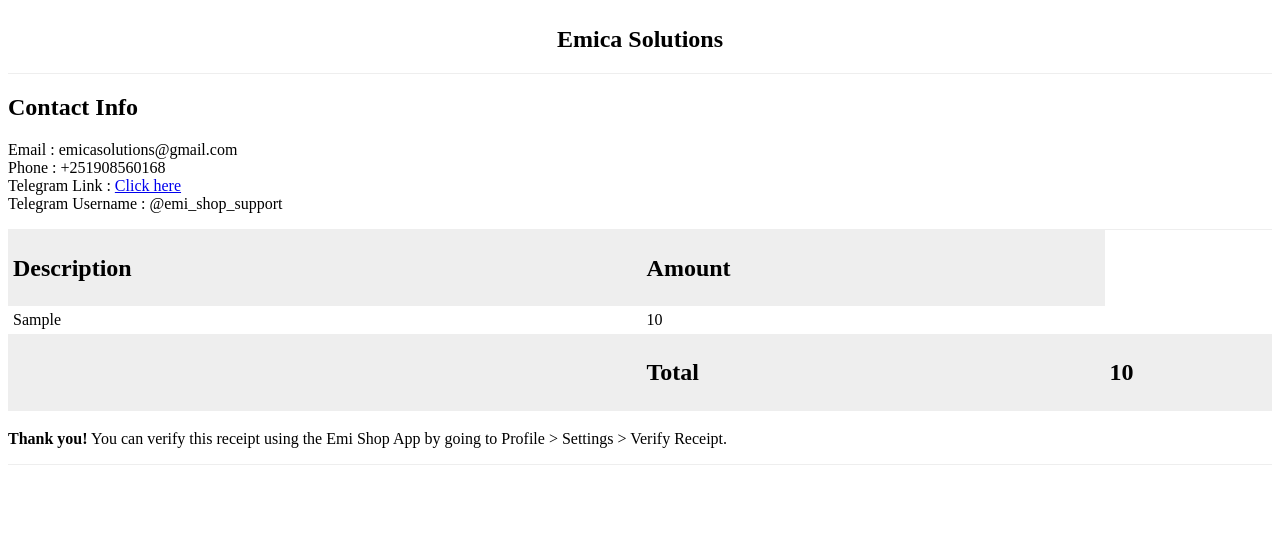
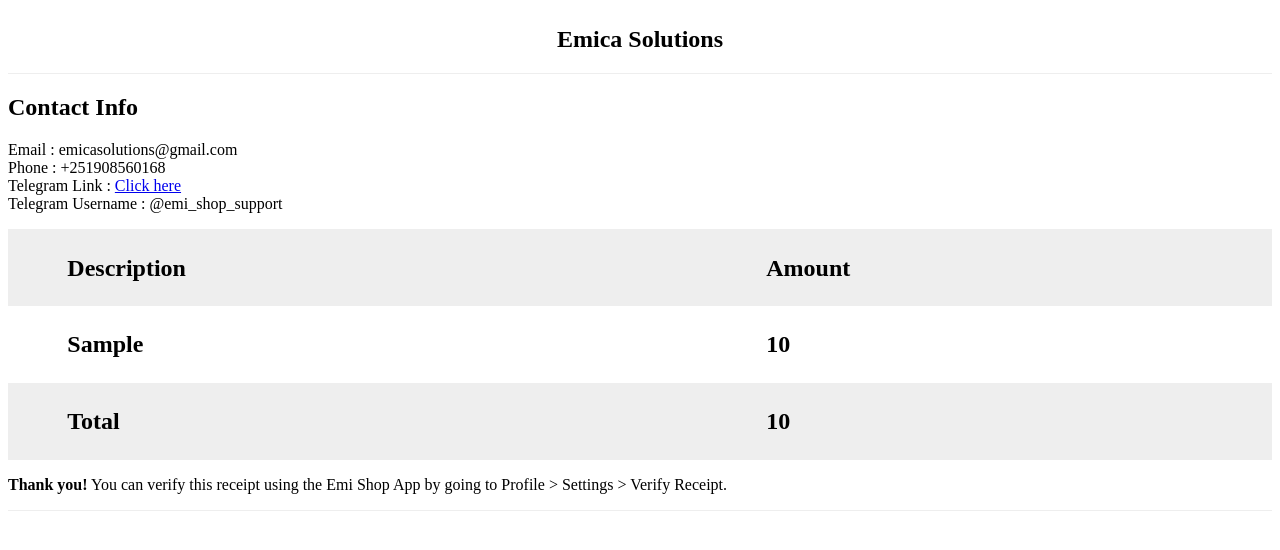
Before and after one commit to Natan-Asrat/ecommerce_app_backend, a Django app: template posts/templates/receipt.html in a window 1280 px wide. Shown: the part 62-612 px from the top of the page. Run offline with Django 4.2, Linux system fonts and the light colour scheme; data comes from the database, SQL or seed files in the repository; tables that the repository leaves empty hold one stand-in row (values such as "Sample post"); the template is opened without the code that fills it: values that come from a table or form of the project are taken from there, most other values are stand-ins (such as "Sample title", 1, 10 or a date in 2020); parts of the project's set-up code (start-up, migrations or seed data) failed here and were passed over.

Commit message:
width and font

```diff
--- a/posts/templates/receipt.html
+++ b/posts/templates/receipt.html
@@ -44,11 +44,6 @@
             background: #EEE;
         }
 
-
-
-        #legalcopy {
-            margin-top: 5mm;
-        }
     </style>
 </head>
 <body>
@@ -76,14 +71,14 @@
             <div id="table">
                 <table>
                     <tr class="tabletitle">
+                        <td></td>
                         <td class="amount"><h2>Description</h2></td>
-                        <td class="amounttext"><h2>Amount</h2></td>
+                        <td class="amounttext"><h2><i class="fa fa-{{ transaction.currency }}"></i> Amount</h2></td>
+                    </tr><tr >
+                        <td></td>
+                        <td class="amount"><h2>{{ transaction.reason }}</h2></td>
+                        <td class="amounttext"><h2><i class="fa fa-{{ transaction.currency }}"></i> {{ transaction.amount }}</h2></td>
                     </tr>
-                    <tr class="service">
-                        <td class="amount">{{ transaction.reason }}</td>
-                        <td class="amounttext"><i class="fa fa-{{ transaction.currency }}"></i> {{ transaction.amount }}</td>
-                    </tr>
-                    <!-- Add more rows as needed -->
                     <tr class="tabletitle">
                         <td></td>
                         <td class="amount"><h2>Total</h2></td>
```
